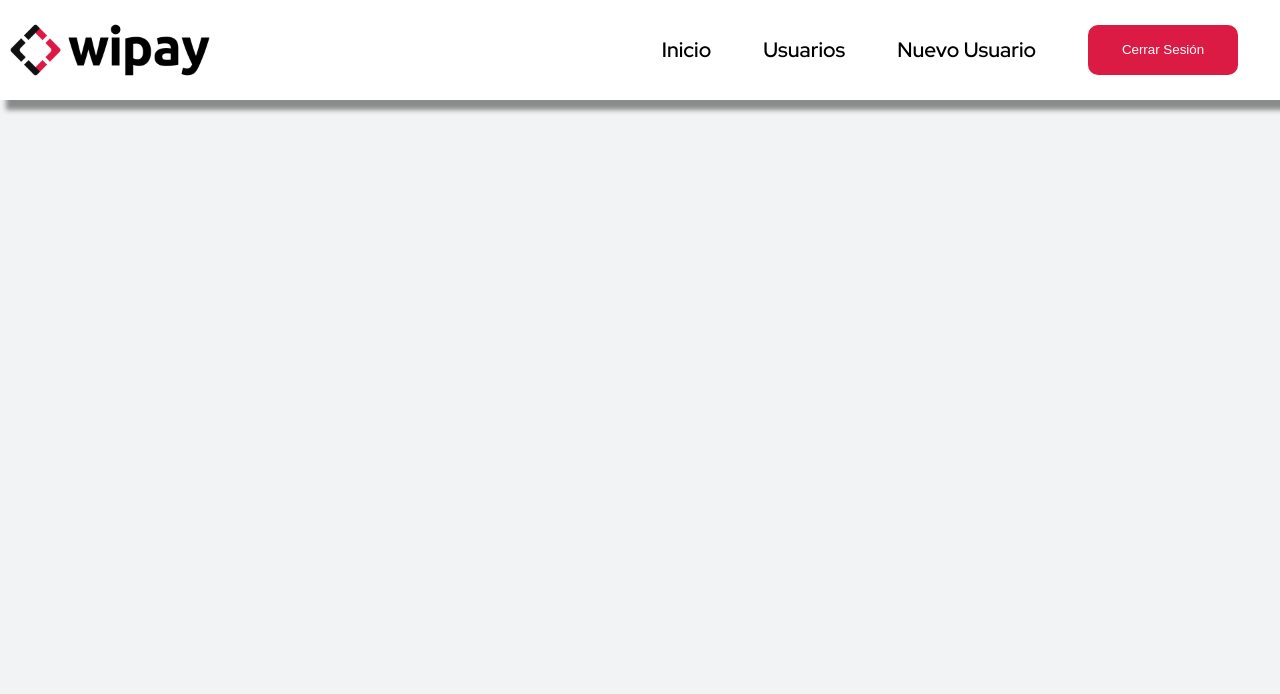
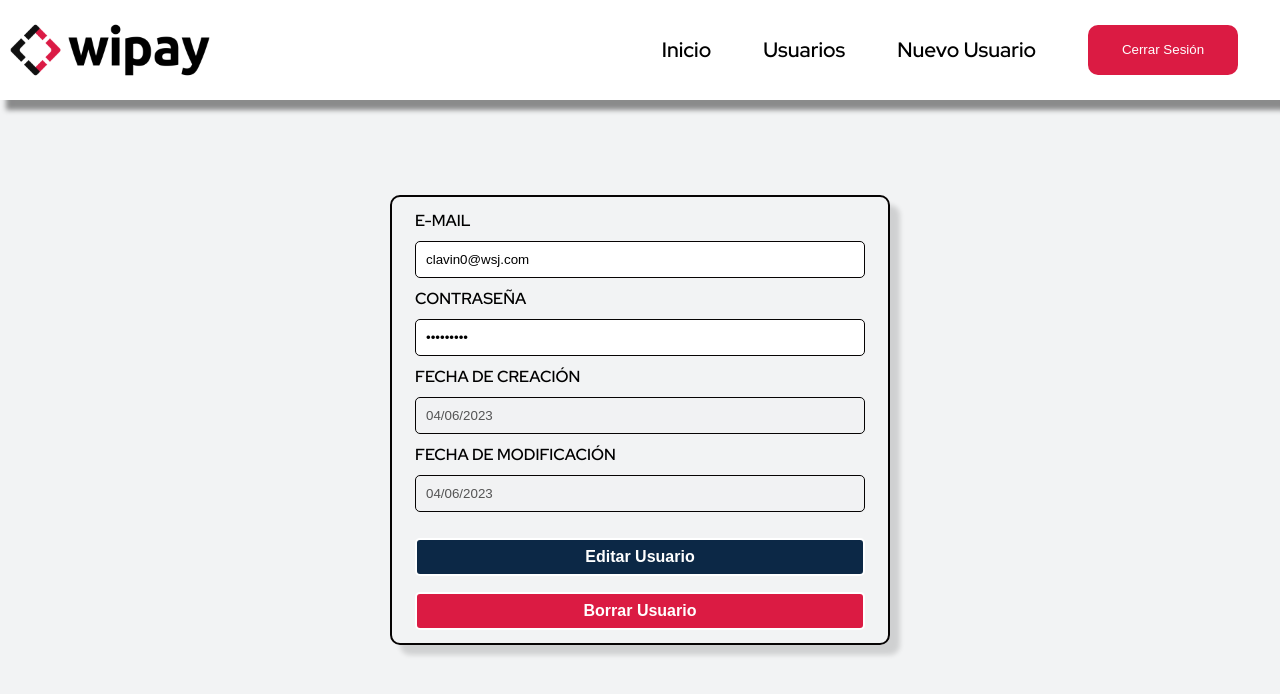
Before and after one commit to Moyrasc/Prueba-Tecnica-Wipay, a React (Vite) app: page /edit/1 in a window 1280 px wide. Shown: the top 694 px of the page. Built offline with nearby package versions, Linux system fonts and the light colour scheme; sample sign-in values are in the browser's storage.

Commit message:
add change in path route edit

```diff
--- a/src/App.jsx
+++ b/src/App.jsx
@@ -18,7 +18,7 @@ function App () {
         <Route element={<ProtectedRoute />}>
           <Route path='/inicio' element={<TotalUsers />} />
           <Route path='/usuarios' element={<TableUsers />} />
-          <Route path='/edit' element={<EditProfile />} />
+          <Route path='/edit/:id' element={<EditProfile />} />
           <Route path='/newuser' element={<NewUser />} />
         </Route>
       </Routes>
--- a/src/components/Table/Table.jsx
+++ b/src/components/Table/Table.jsx
@@ -5,12 +5,11 @@ import { useNavigate } from 'react-router-dom'
 import { useData } from '../../context/DataContext'
 
 const Table = () => {
-  const { data, setSelectedUser } = useData()
+  const { data } = useData()
   const navigate = useNavigate()
 
   const handleClick = (user) => {
-    setSelectedUser(user)
-    navigate('/edit')
+    navigate('/edit/' + user.id)
   }
   return (
     <StyledTable>
--- a/src/context/DataContext.jsx
+++ b/src/context/DataContext.jsx
@@ -8,8 +8,9 @@ export const useData = () => {
 }
 export const DataProvider = ({ children }) => {
   const [data, setData] = useState(usersData)
+
   // Aquí almacenaré los datos del usuario seleccionado
-  const [selectedUser, setSelectedUser] = useState(null)
+  const findUserById = (id) => data?.find(user => user.id === Number(id))
 
   const getCurrentDate = () => {
     const date = new Date()
@@ -26,7 +27,7 @@ export const DataProvider = ({ children }) => {
   }
   // Edit user
   return (
-    <DataContext.Provider value={{ data, addUser, selectedUser, setSelectedUser }}>
+    <DataContext.Provider value={{ data, addUser, findUserById }}>
       {children}
     </DataContext.Provider>
   )
--- a/src/views/EditProfile.jsx
+++ b/src/views/EditProfile.jsx
@@ -1,21 +1,23 @@
-import { Navigate } from 'react-router-dom'
+import { Navigate, useParams } from 'react-router-dom'
 import { FormContainer, InputContainer, ButtonContainer, Input, Button, Container } from '../components/Form/FormStyle'
 import { useData } from '../context/DataContext'
 
 const EditProfile = () => {
-  const { selectedUser } = useData()
+  const { id } = useParams()
+  const { findUserById } = useData()
+  const selectedUser = findUserById(id)
+
   if (!selectedUser) {
     return <Navigate to='/usuarios' />
   }
   return (
     <>
-
       <FormContainer>
         <Container>
           <form>
             <InputContainer>
               <label htmlFor='email'>E-mail</label>
-              <Input type='email' id='email' name='email' placeholder='E-mail' defaultValue={selectedUser.email || ''} />
+              <Input type='email' id='email' name='email' placeholder='email@email.com' defaultValue={selectedUser.email || ''} />
               <label htmlFor='password'>Contraseña</label>
               <Input type='password' id='password' name='password' placeholder='Contraseña' defaultValue={selectedUser.password || ''} />
               <label htmlFor='create-user'>Fecha de Creación</label>
```
